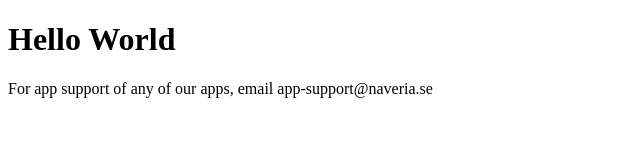
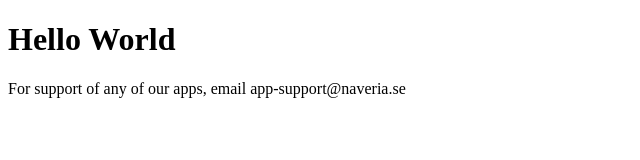
Before and after one commit to naveria/naveria.github.io, a plain HTML site: page index.html in a window 1280 px wide. Shown: the full height of the page, 0-640 px from the left. Drawn offline with Linux system fonts and the light colour scheme.

Commit message:
Update index.html

```diff
--- a/index.html
+++ b/index.html
@@ -2,6 +2,6 @@
 <html>
 <body>
 <h1>Hello World</h1>
-<p>For app support of any of our apps, email app-support@naveria.se</p>
+<p>For support of any of our apps, email app-support@naveria.se</p>
 </body>
 </html>
```
